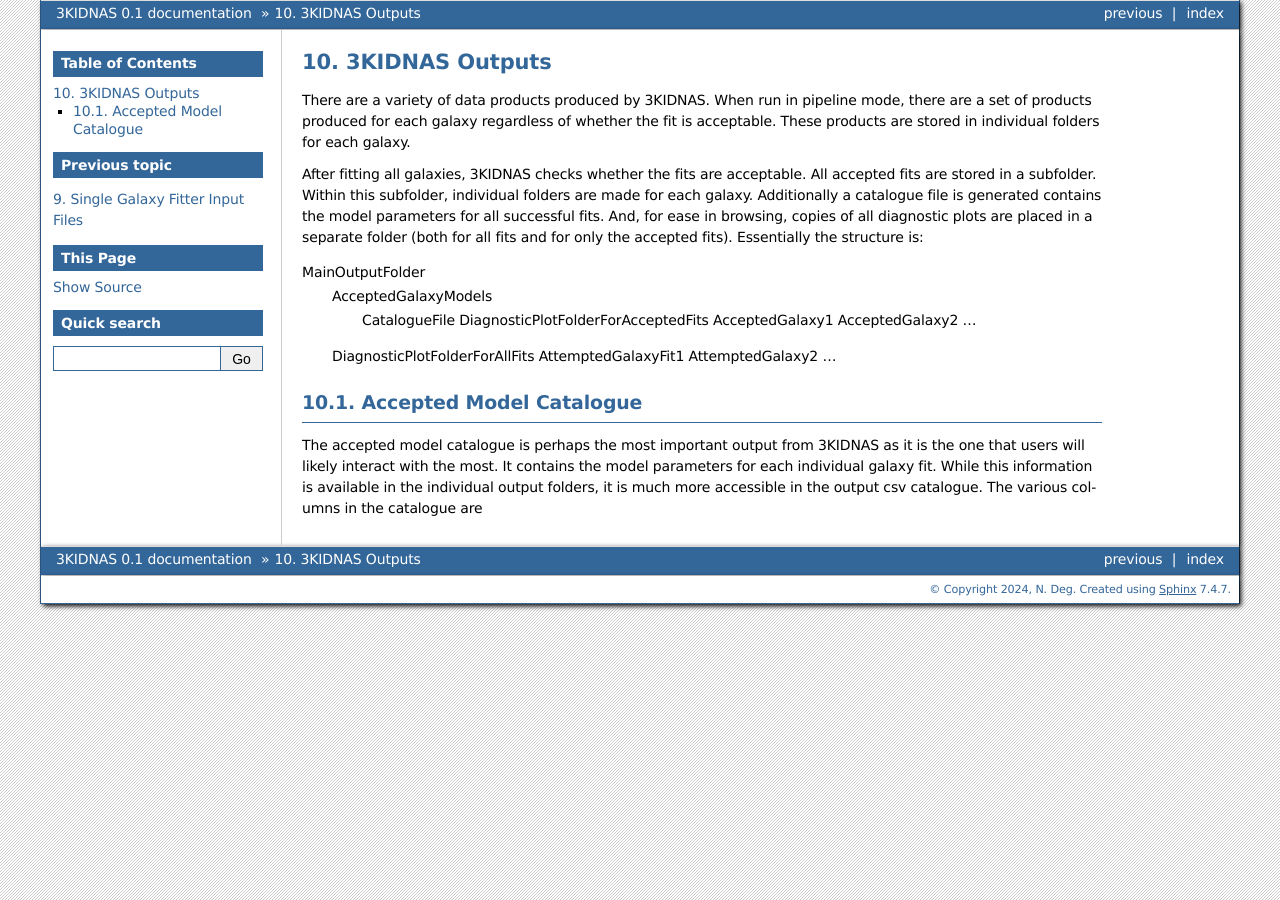
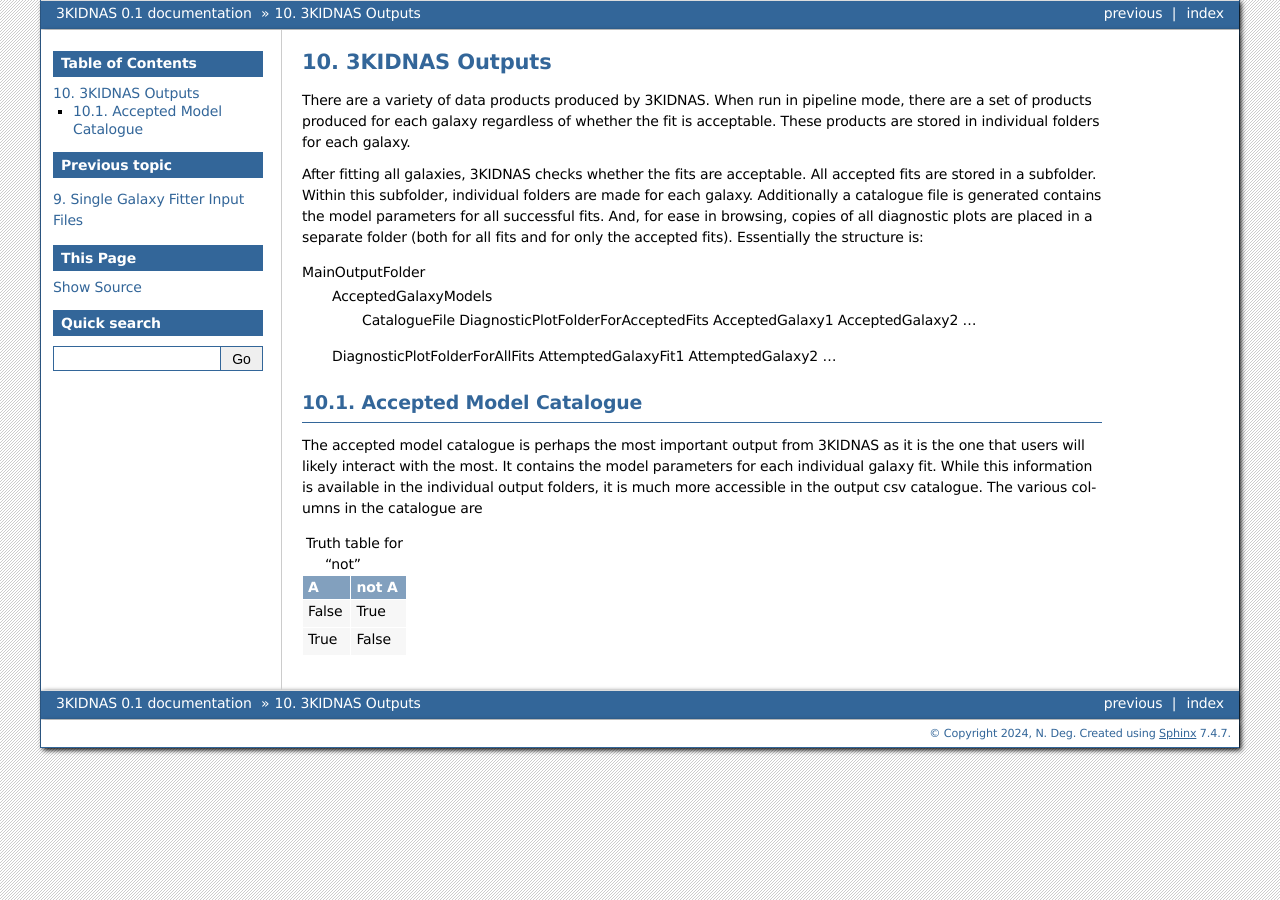
Before and after one commit to NateDeg/3KIDNAS, a Sphinx documentation site: the page built from docs/source/outputs/outputproducts.rst, in a window 1280 px wide. Built offline with Sphinx 7.4.7, drawn with Linux system fonts in a browser that asks for light colours.

Commit message:
Update outputproducts.rst

```diff
--- a/docs/source/outputs/outputproducts.rst
+++ b/docs/source/outputs/outputproducts.rst
@@ -23,12 +23,12 @@ Accepted Model Catalogue
 --------------
 The accepted model catalogue is perhaps the most important output from 3KIDNAS as it is the one that users will likely interact with the most.  It contains the model parameters for each individual galaxy fit.  While this information is available in the individual output folders, it is much more accessible in the output csv catalogue.  The various columns in the catalogue are
 
-.. table:: Accepted Model Catalogue Columns
+.. table:: Truth table for "not"
    :widths: auto
 
-   =====        	=====
-   Column Name    	Description
-   =====  		=====
-   False  		True
-   True   		False
-   =====  		=====
+   =====  =====
+     A    not A
+   =====  =====
+   False  True
+   True   False
+   =====  =====
```
